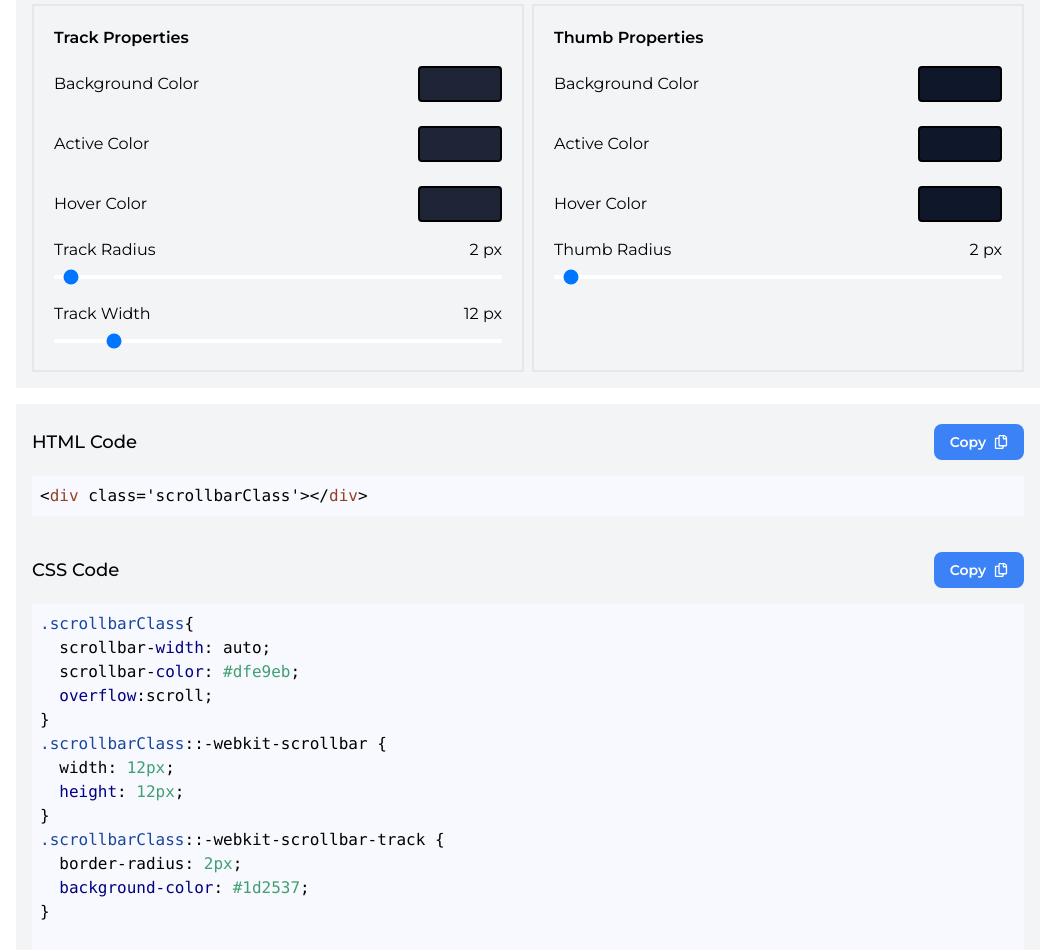
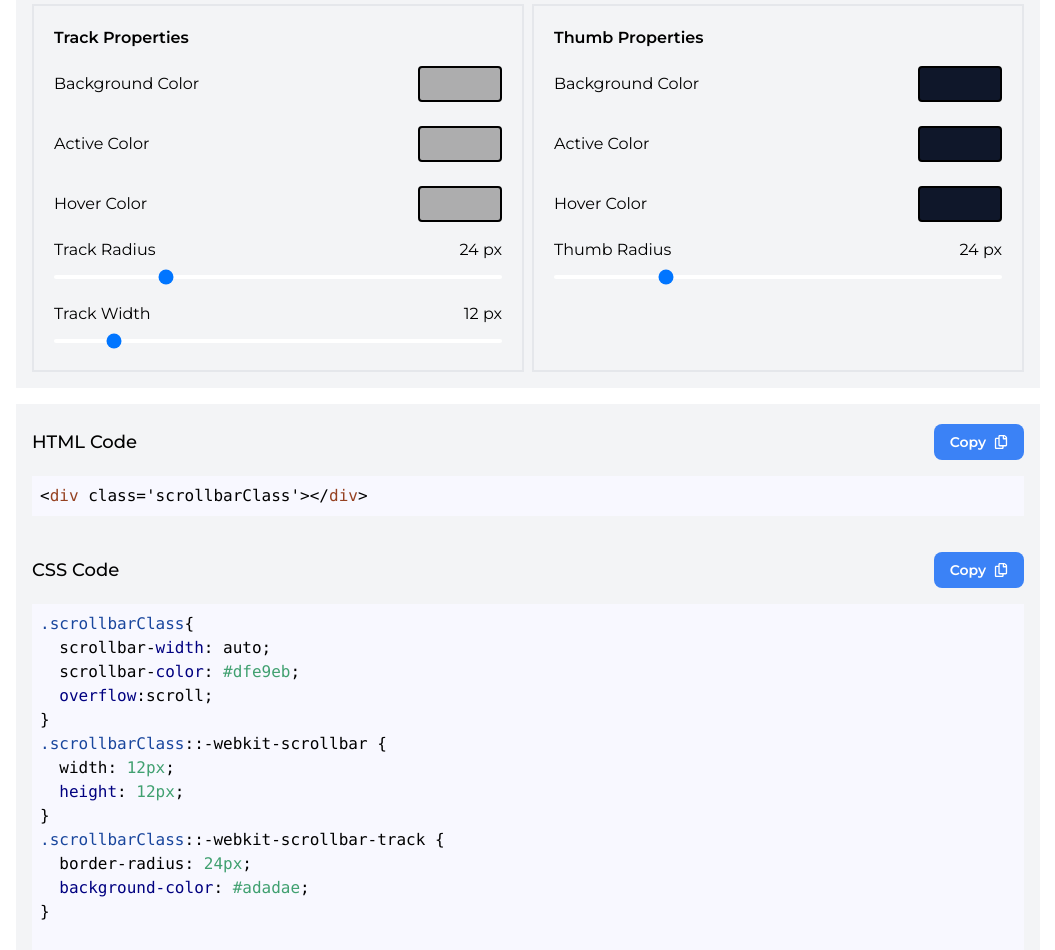
Before and after one commit to sahiltallnia222/next-web-app, a Next.js app: page /tools/css-generators/scrollbar-css-generator in a window 1280 px wide. Shown: the part 440-1390 px from the top of the page, without its empty margins (112-1167 px from the left). Built offline with nearby package versions, Linux system fonts and the light colour scheme.

Commit message:
axios request size limit fixed

```diff
--- a/pages/api/image-tools/image-converter.js
+++ b/pages/api/image-tools/image-converter.js
@@ -1,6 +1,13 @@
 import sharp from "sharp";
 import { Buffer } from 'node:buffer';
 // import fs from 'fs'
+export const config = {
+  api: {
+    bodyParser: {
+      sizeLimit: '50mb', // Increase the limit to 10 MB or a size of your choice
+    },
+  },
+};
 
 export default async function handler(req, res) {
     const {data}=req.body;
--- a/pages/tools/color-tools/color-lightness.js
+++ b/pages/tools/color-tools/color-lightness.js
@@ -20,7 +20,7 @@ const [saturate,setSaturate]=useState(0)
           >
             Color Lightness
           </h1>
-          <div className="dark:bg-[#1d2537] p-4 bg-gray-100   w-full">
+          <div className="dark:bg-[#1d2537] p-4 bg-gray-200   w-full">
           <div className="flex flex-1  w-full justify-between items-center dark:bg-[#1d2537] p-2 dark:text-white">
                 <span>Choose Color</span>
                 <span className="flex items-center justify-center cursor-pointer">
@@ -34,6 +34,7 @@ const [saturate,setSaturate]=useState(0)
                   <input
                     type="color"
                     id="ChooseColor"
+                    value={color}
                     className="w-0 invisible"
                     onChange={(e) => {
                         setColor(e.target.value)
@@ -42,6 +43,9 @@ const [saturate,setSaturate]=useState(0)
                 </span>
               </div>
             <div className="dark:text-white">
+              <div className="mt-3">
+                <p>Color Code {`${chroma(color).darken(dark)}`}</p>
+              </div>
                 <div className=" h-40 mt-4" style={{backgroundColor:chroma(color).darken(dark)}}></div>
                 <div className=" py-2">
                 <div className="flex items-center justify-between text-sm py-2">
@@ -61,6 +65,9 @@ const [saturate,setSaturate]=useState(0)
                   />
                 </div>
               </div>
+              <div className="mt-3">
+                <p>Color Code {`${chroma(color).brighten(bright)}`}</p>
+              </div>
                 <div className=" h-40 mt-4" style={{backgroundColor:chroma(color).brighten(bright)}}></div>
                 <div className=" py-2">
                 <div className="flex items-center justify-between text-sm py-2">
@@ -79,6 +86,10 @@ const [saturate,setSaturate]=useState(0)
                     className="w-full h-1 rounded-md appearance-none cursor-pointer"
                   />
                 </div>
+              </div>
+
+              <div className="mt-3">
+                <p>Color Code {`${chroma(color).saturate(saturate)}`}</p>
               </div>
               <div className=" h-40 mt-4" style={{backgroundColor:chroma(color).saturate(saturate)}}></div>
                 <div className=" py-2">
--- a/pages/tools/color-tools/color-mixture.js
+++ b/pages/tools/color-tools/color-mixture.js
@@ -26,7 +26,7 @@ export default function ColorTools() {
           >
             Color Mixture Tool
           </h1>
-          <div className="dark:bg-[#1d2537] p-4 bg-gray-100 w-full">
+          <div className="dark:bg-[#1d2537] p-4 bg-gray-200 w-full">
             <div className="flex items-start md:items-center md:flex-row flex-col  justify-center gap-3">
               <div className="flex flex-1  w-full justify-between items-center dark:bg-[#1d2537] p-2 dark:text-white">
                 <span>Start Color</span>
@@ -73,6 +73,9 @@ export default function ColorTools() {
                 </span>
               </div>
             </div>
+            <div className="mt-4">
+              <p>Color Code {`${color}`}</p>
+            </div>
             <div className=" py-2">
                 <div className="flex items-center justify-between text-sm py-2">
                   <div>Ratio</div>
@@ -88,7 +91,7 @@ export default function ColorTools() {
                         let value=(e.target.value)/100;
                         setRatio(value)
                     }}
-                    className="w-full h-1 bg-gray-100  rounded-md appearance-none cursor-pointer"
+                    className="w-full h-1  rounded-md appearance-none cursor-pointer"
                   />
                 </div>
               </div>
--- a/pages/tools/color-tools/color-shades-generator.js
+++ b/pages/tools/color-tools/color-shades-generator.js
@@ -39,7 +39,7 @@ console.log(clShades);
           >
             Color Tools
           </h1>
-          <div className="dark:bg-[#1d2537] p-4 bg-gray-100 w-full">
+          <div className="dark:bg-[#1d2537] p-4 bg-gray-200 w-full">
             <div className="flex items-start md:items-center md:flex-row flex-col  justify-center gap-3">
               <div className="flex flex-1  w-full justify-between items-center dark:bg-[#1d2537] p-2 dark:text-white">
                 <span>Start Color</span>
--- a/pages/tools/color-tools/hex-to-rgba-converter.js
+++ b/pages/tools/color-tools/hex-to-rgba-converter.js
@@ -65,7 +65,7 @@ export default function HextoRgbaConverter() {
             Hex to RGBA Converter
           </h1>
           <div className="dark:text-white">
-            <div className="dark:bg-[#1d2537] p-4 bg-gray-100  w-full">
+            <div className="dark:bg-[#1d2537] p-4 bg-gray-200  w-full">
               <div className="md:w-1/2 w-full dark:bg-[#0f172a] bg-white p-4 mx-auto">
                 <div>
                   <div className="md:border flex flex-col md:bg-white gap-2 md:gap-0 items-center md:flex-row text-white">
--- a/pages/tools/color-tools/rgba-to-hex-converter.js
+++ b/pages/tools/color-tools/rgba-to-hex-converter.js
@@ -55,7 +55,7 @@ export default function RgbatoHexConverter() {
             RGBA to Hex Converter
           </h1>
           <div className="dark:text-white">
-            <div className="dark:bg-[#1d2537] p-4 bg-gray-100  w-full">
+            <div className="dark:bg-[#1d2537] p-4 bg-gray-200  w-full">
               <div className="md:w-1/2 w-full dark:bg-[#0f172a] bg-white p-4 mx-auto">
                 <div>
                 <div>
--- a/pages/tools/css-generators/scrollbar-css-generator.js
+++ b/pages/tools/css-generators/scrollbar-css-generator.js
@@ -18,15 +18,15 @@ export default function ScrollbarGenerator() {
     }
     else{
       let data={
-        TRBGColor: "#1d2537",
-        TRHColor: "#1d2537",
-        TRAColor: "#1d2537",
+        TRBGColor: "#adadae",
+        TRHColor: "#adadae",
+        TRAColor: "#adadae",
         TRWidth: 12,
-        TRRadius: 2,
+        TRRadius: 24,
         TBGColor: "#0f172a",
         THColor: "#0f172a",
         TAColor: "#0f172a",
-        TRadius: 2,
+        TRadius: 24,
       }
       setScrollbarProperties(data)
       localStorage.setItem('scrollProps',JSON.stringify(data))
@@ -41,15 +41,15 @@ export default function ScrollbarGenerator() {
 
   const handleGenReset=()=>{
     let data={
-      TRBGColor: "#1d2537",
-      TRHColor: "#1d2537",
-      TRAColor: "#1d2537",
+      TRBGColor: "#adadae",
+      TRHColor: "#adadae",
+      TRAColor: "#adadae",
       TRWidth: 12,
-      TRRadius: 2,
+      TRRadius: 24,
       TBGColor: "#0f172a",
       THColor: "#0f172a",
       TAColor: "#0f172a",
-      TRadius: 2,
+      TRadius: 24,
     }
     setScrollbarProperties(data)
     localStorage.setItem('scrollProps',JSON.stringify(data))
--- a/pages/tools/css-generators/text-animations.js
+++ b/pages/tools/css-generators/text-animations.js
@@ -39,7 +39,13 @@ export default function TextAnimations() {
       setPlay(x);
     }
   };
-const cssCode=`${play=='animation1'?`.animation1 {
+const cssCode=`.textGrad{
+  background: linear-gradient(113deg, #3b82f6 25%,  #dd1fea 100%);
+  color: transparent;
+  background-clip:text;
+  -webkit-background-clip:text;
+}
+${play=='animation1'?`.animation1 {
     animation:animation1 1.5s cubic-bezier(0.38, 1.2, 1, 1) both infinite ;
     text-align:center;
 }
@@ -393,7 +399,7 @@ const cssCode=`${play=='animation1'?`.animation1 {
               <div className="flex items-center justify-between mb-3">
                 <p className="font-medium text-lg py-2">HTML Code</p>
                 <CopyToClipboard
-                  text={`<p class='${play=='noAnimation'?'':play}'>Text Animations</p>`}
+                  text={`<p class='textGrad ${play=='noAnimation'?'':play}'>Text Animations</p>`}
                   className=" px-4 py-2 text-white flex items-center justify-between gap-2 font-semibold dark:hover:bg-blue-600 transition-all duration-300 border-blue-500 bg-blue-500 rounded-lg text-sm"
                 >
                   <button onClick={codeCopyNotification} className="flex">
@@ -405,7 +411,7 @@ const cssCode=`${play=='animation1'?`.animation1 {
                 </CopyToClipboard>
               </div>
               <SyntaxHighlighter language="css" style={docco}>
-                {`<p class='${play=='noAnimation'?'':play}'>Text Animations</p>`}
+                {`<p class='textGrad ${play=='noAnimation'?'':play}'>Text Animations</p>`}
               </SyntaxHighlighter>
             </div>
             <div className="w-full dark:text-white mt-4">
--- a/pages/tools/image-tools/image-converter.js
+++ b/pages/tools/image-tools/image-converter.js
@@ -109,7 +109,7 @@ const handleConvert=async()=>{
     setProcessing(false)
   }).catch(err=>{
     console.log(err);
-    Notification('Something went wrong !','error')
+    Notification('Max size limit exceeded','error')
     setProcessing(false)
   })
 }
```
